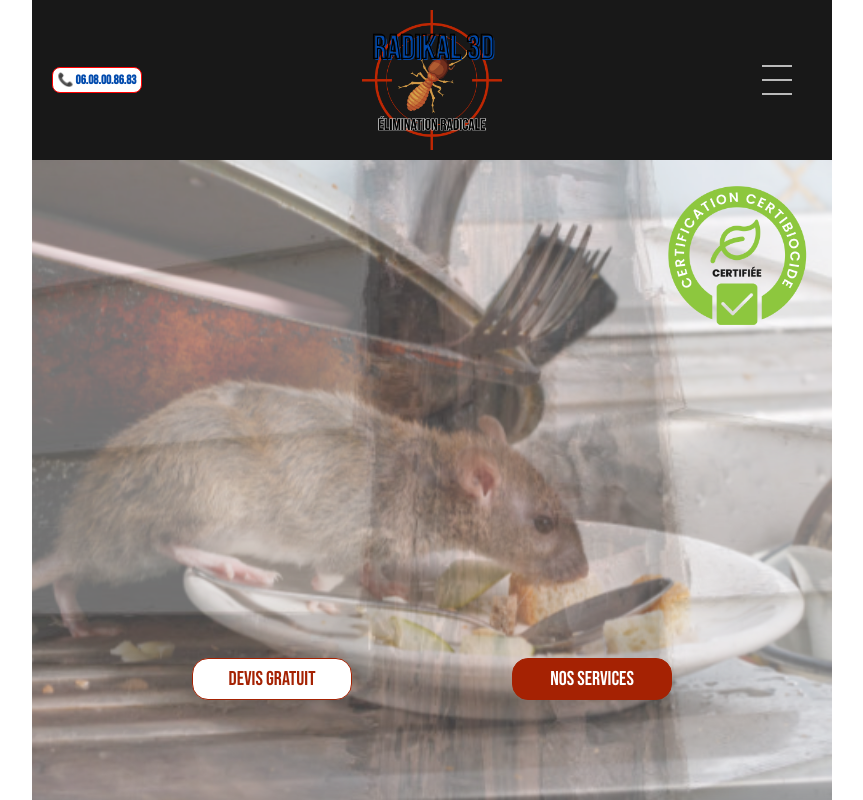
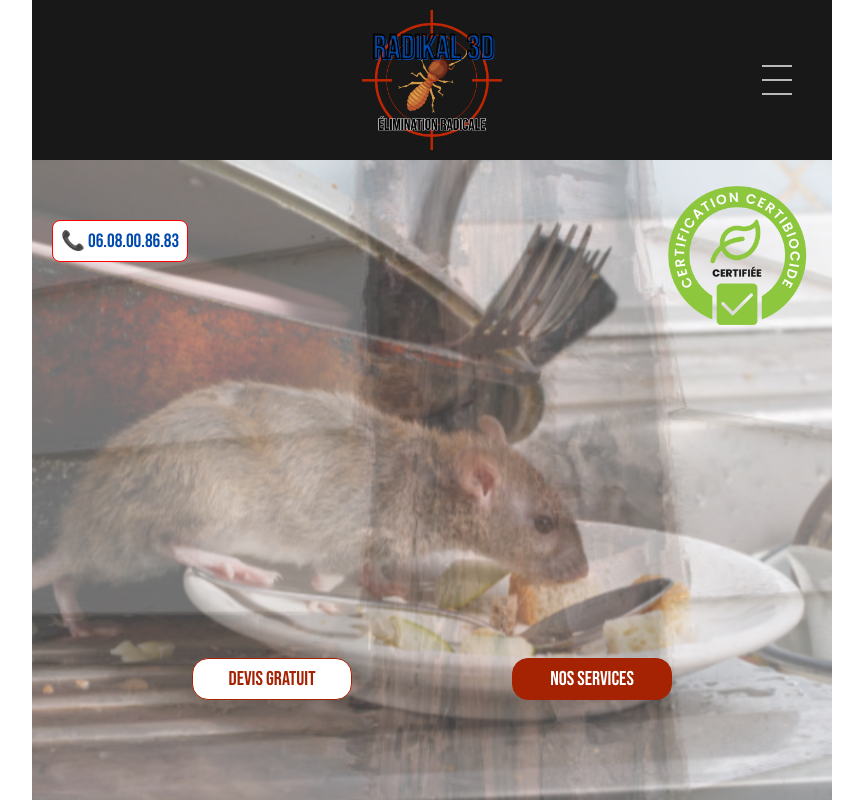
Before and after one commit to AdrienW86/radikal, a Next.js app: page / in a window 1280 px wide. Shown: the top 800 px of the page, without its empty margins (208-1071 px from the left). Built offline with nearby package versions, Linux system fonts and the light colour scheme.

Commit message:
mise en ligne

```diff
--- a/components/Banner/Banner.js
+++ b/components/Banner/Banner.js
@@ -2,6 +2,7 @@
 
 import { useEffect, useState } from 'react';
 import Image from 'next/image';
+import Link from 'next/link';
 import { motion, AnimatePresence } from 'framer-motion';
 import { useInView } from 'react-intersection-observer';
 import styles from './banner.module.css';
@@ -32,6 +33,9 @@ export default function Carousel() {
 
   return (
     <div className={styles.carousel} id="carouselExampleFade">
+       <Link href="tel:0608008683" className={styles.callButton}>
+        📞 06.08.00.86.83
+      </Link>
       <Image
         src="/garantie.png"
         alt="garantie certibiocide"
--- a/components/Banner/banner.module.css
+++ b/components/Banner/banner.module.css
@@ -3,6 +3,26 @@
     width: 100%;
     height: 80vh;
     overflow: hidden;
+}
+
+.callButton {
+    font-family: 'Bebas Neue', sans-serif;
+    position: absolute;
+    left: 20px;
+    z-index: 10;
+    top: 60px;
+    font-size: 1.2rem;
+    padding: 8px;
+    border: 1px solid red;
+    color: rgb(0,74,173);
+    border-radius: 8px;
+    transition: .4s ease-in-out;
+    background-color: white;
+}
+
+.callButton:hover {
+    color: rgb(255, 255, 255);
+    background-color: rgb(255, 0, 0);
 }
 
 .carouselInner {
--- a/components/Header/Header.js
+++ b/components/Header/Header.js
@@ -17,9 +17,7 @@ export default function Header() {
 
   return (
     <header className={styles.header}>
-      <Link href="tel:0608008683" className={styles.callButton}>
-        📞 06.08.00.86.83
-      </Link>
+
 
       <Link href="/">
         <motion.img
--- a/components/Header/header.module.css
+++ b/components/Header/header.module.css
@@ -12,24 +12,6 @@
     font-family: 'Bebas Neue', sans-serif;
     background-color: rgb(24, 24, 24);
     position: relative
-}
-
-.callButton {
-    position: absolute;
-    left: 20px;
-    font-size: 0.8rem;
-    padding: 4px;
-    width: 90px;
-    border: 1px solid red;
-    color: rgb(0,74,173);
-    border-radius: 8px;
-    transition: .4s ease-in-out;
-    background-color: white;
-}
-
-.callButton:hover {
-    color: rgb(255, 255, 255);
-    background-color: rgb(255, 0, 0);
 }
 
 .buttonBox {
```
